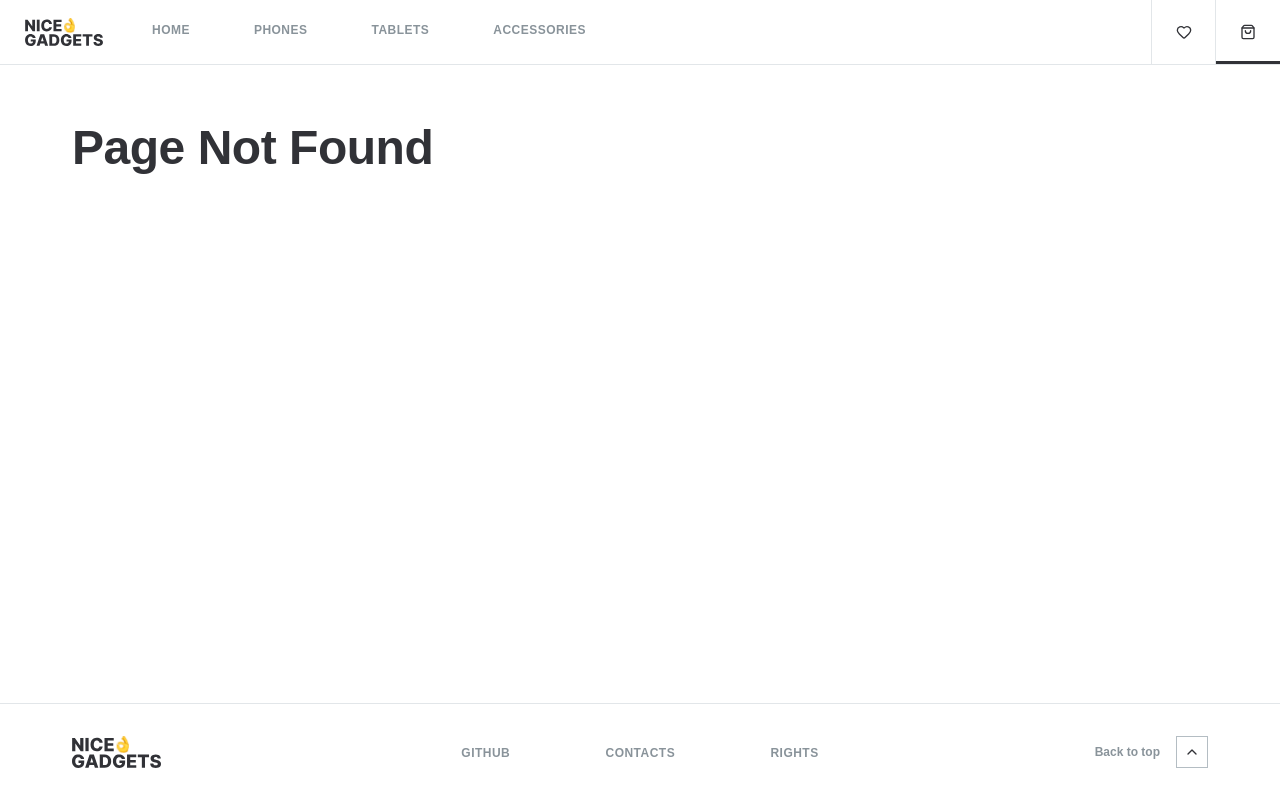
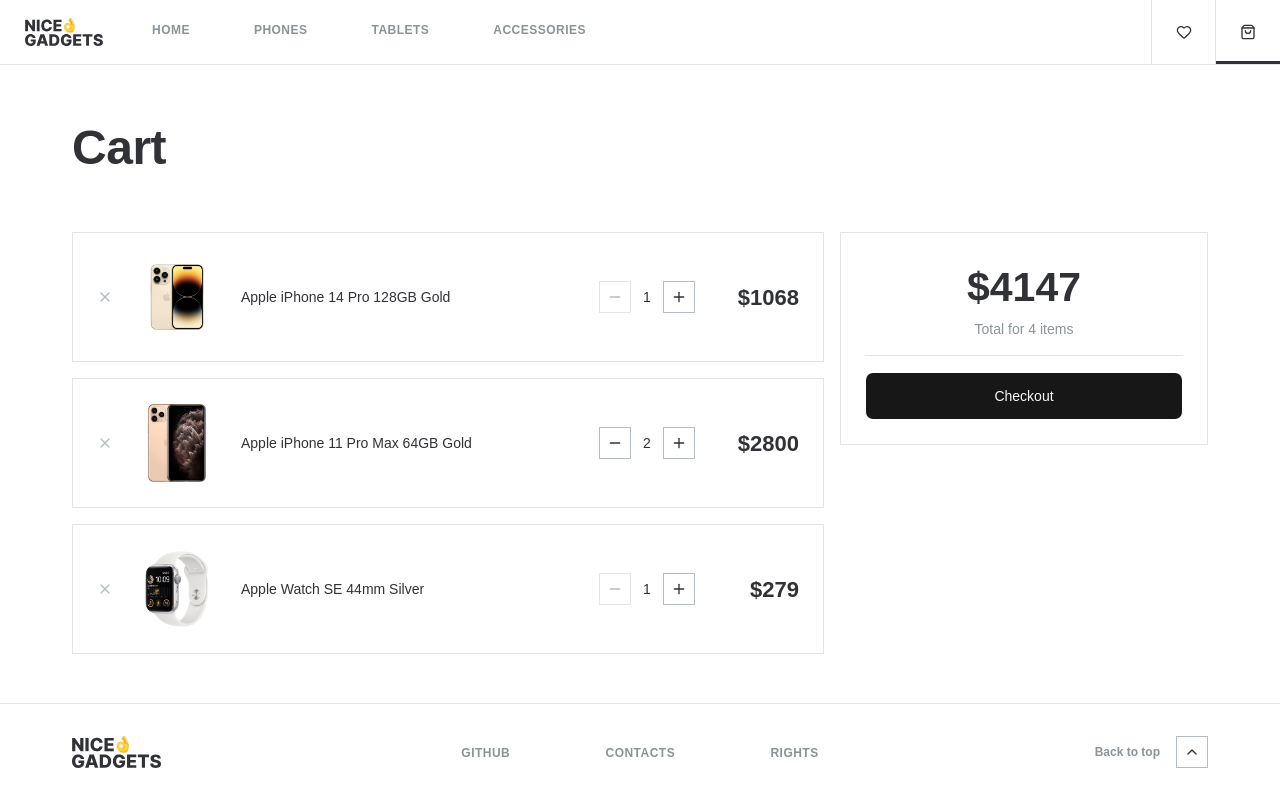
Before and after one commit to Mate-Team-Group-5/simple-electronics-store, a React (Vite) app: page /#/cart in a window 1280 px wide. Before the commit this address had no page. Built offline with nearby package versions, Linux system fonts and the light colour scheme; a web font is replaced by a local one.

Commit message:
add route to CartPage and fix path to images in CartPage

```diff
--- a/src/App.tsx
+++ b/src/App.tsx
@@ -6,6 +6,7 @@
 import { useEffect, useState } from 'react';
 import type { Product } from './types/Product';
 import { getProducts } from './services/products';
+import { CartPage } from './pages/CartPage';
 
 function App() {
   const [products, setProducts] = useState<Product[]>([]);
@@ -26,6 +27,10 @@
               index
               element={<HomePage />}
             />
+            <Route
+              path="cart"
+              element={<CartPage />}
+            />
           </Route>
           <Route
             path="*"
--- a/src/pages/CartPage.tsx
+++ b/src/pages/CartPage.tsx
@@ -4,7 +4,7 @@
 import { CartItem } from '@/components/organisms/CartItem/CartItem';
 import { useState } from 'react';
 import { Button } from '@/components/atoms/Button/Button';
-import cartIsEmpty from '@/assets/img/cart-is-empty.png';
+//import cartIsEmpty from '@/assets/img/cart-is-empty.png';
 
 // TODO: замінити тимчасові дані.
 const testCart: CartProduct[] = [
@@ -23,7 +23,7 @@
       color: 'gold',
       ram: '6GB',
       year: 2022,
-      image: 'src/assets/img/phones/apple-iphone-14-pro/gold/00.webp',
+      image: 'img/phones/apple-iphone-14-pro/gold/00.webp',
     },
   },
   {
@@ -41,7 +41,7 @@
       color: 'gold',
       ram: '4GB',
       year: 2019,
-      image: 'src/assets/img/phones/apple-iphone-11-pro-max/gold/00.webp',
+      image: 'img/phones/apple-iphone-11-pro-max/gold/00.webp',
     },
   },
   {
@@ -59,7 +59,7 @@
       color: 'silver',
       ram: '1GB',
       year: 2020,
-      image: 'src/assets/img/accessories/apple-watch-se/silver/00.webp',
+      image: 'img/accessories/apple-watch-se/silver/00.webp',
     },
   },
 ];
@@ -100,7 +100,7 @@
       </PageTitle>
       {cart.length === 0 ?
         <img
-          src={cartIsEmpty}
+          src={`${import.meta.env.BASE_URL}img/cart-is-empty.png`}
           alt="Your cart is empty"
           className="mx-auto w-full max-w-[400px]"
         />
```
